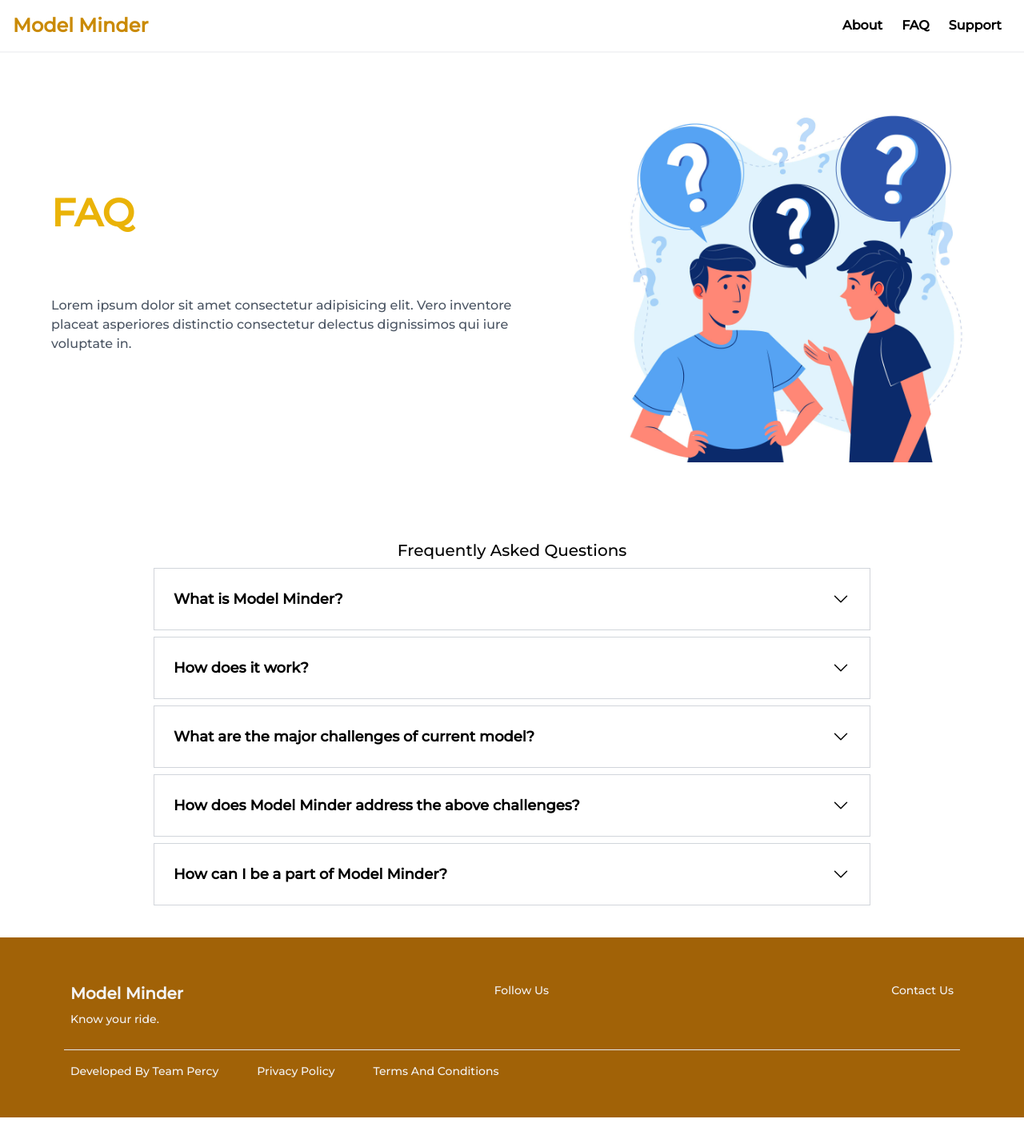
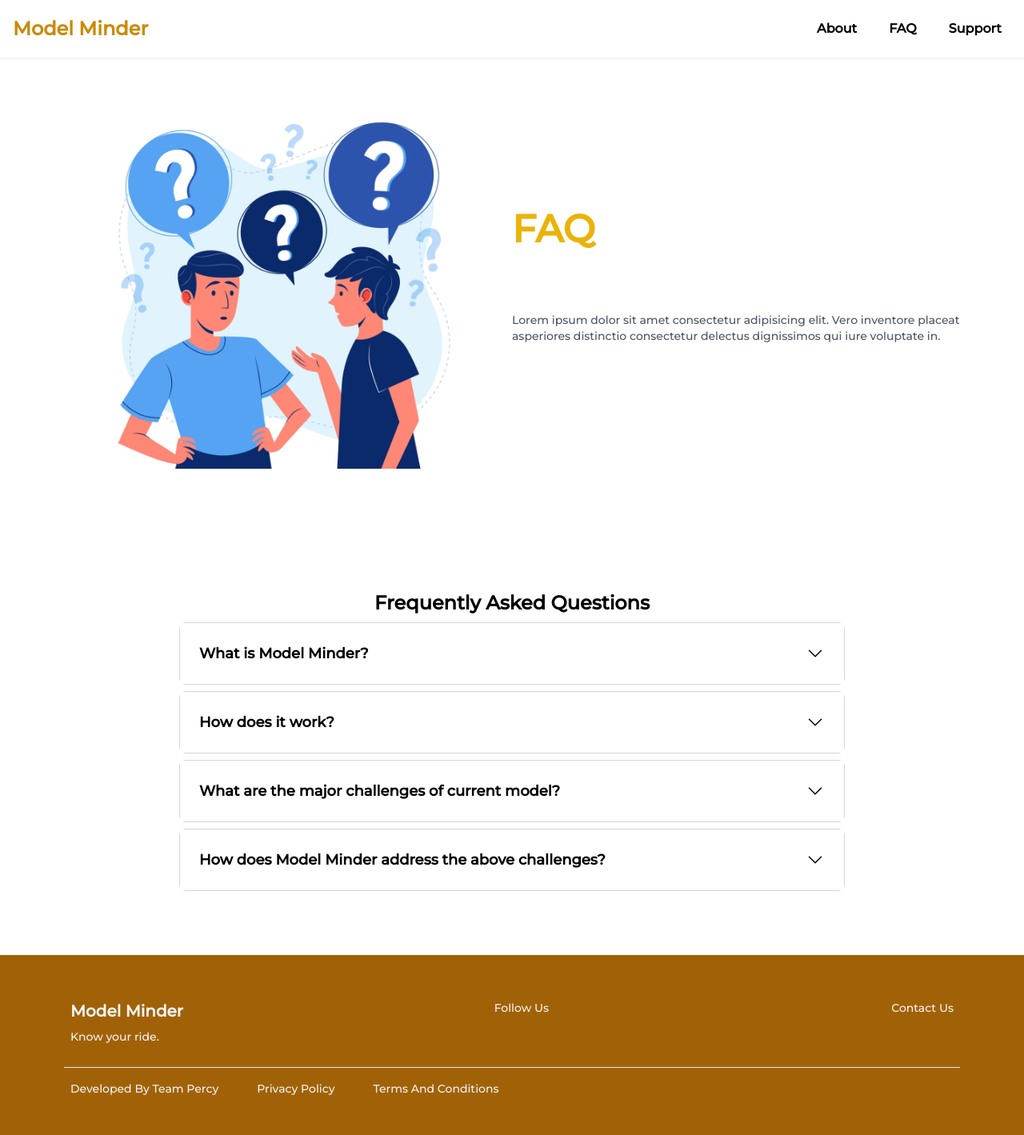
Before and after one commit to adityamadhab/model-minder, a React (Vite) app in the folder frontend/: page /faq in a window 1280 px wide. Shown: the whole page at 80% size. Before the commit the page ends 1397 px from the top, so only its background shows below. Built offline with nearby package versions, Linux system fonts and the light colour scheme.

Commit message:
Latest Commit

```diff
--- a/frontend/src/components/FAQLanding.jsx
+++ b/frontend/src/components/FAQLanding.jsx
@@ -1,19 +1,21 @@
 export function FAQLanding() {
     return (
-        <div className="flex flex-col md:flex-row items-center w-screen bg-white mb-8 p-8 md:p-16">
-            <div className="md:w-1/2 text-left md:mt-0 flex-col justify-evenly">
-                <h1 className="text-5xl text-yellow-500 mb-20 font-black">FAQ</h1>
-                <p className="text-md text-gray-600 mb-6">
+        <div className="flex flex-col md:flex-row items-center w-screen h-auto bg-white mb-8 p-8 md:p-16">
+            <div className="w-full md:w-1/2 flex justify-center mt-8 md:mt-0">
+                <img
+                    src="/faq.jpg"
+                    alt="FAQ"
+                    className="w-full max-w-xs md:max-w-md rounded-lg"
+                />
+            </div>
+            <div className="w-full md:w-1/2 text-left flex flex-col justify-center mt-8 md:mt-0">
+                <h1 className="text-3xl md:text-5xl text-yellow-500 mb-10 md:mb-20 font-black">
+                    FAQ
+                </h1>
+                <p className="text-sm md:text-md text-gray-600 mb-6 md:mb-8">
                     Lorem ipsum dolor sit amet consectetur adipisicing elit. Vero inventore placeat asperiores distinctio consectetur delectus dignissimos qui iure voluptate in.
                 </p>
             </div>
-            <div className="md:w-1/2 flex justify-end">
-                <img
-                    src="/faq.jpg"
-                    alt="Bike to Work"
-                    className="w-full max-w-md rounded-lg"
-                />
-            </div>
         </div>
-    )
+    );
 }
--- a/frontend/src/components/FAQSection.jsx
+++ b/frontend/src/components/FAQSection.jsx
@@ -10,33 +10,29 @@ export const FAQSection = () => {
     const faqData = [
         {
             question: 'What is Model Minder?',
-            answer: 'Lorem ipsum dolor sit amet consectetur adipisicing elit. Alias magnam amet similique facere adipisci consequuntur.'
+            answer: 'It is an AI based vehicle identification model. It\'s a pioneering project centered around utilizing the ResNet deep learning architecture for accurate vehicle identification.'
         },
         {
             question: 'How does it work?',
-            answer: 'Lorem ipsum dolor, sit amet consectetur adipisicing elit. Facilis saepe molestiae distinctio asperiores cupiditate consequuntur dolor ullam, iure eligendi harum eaque hic corporis debitis porro consectetur voluptate rem officiis architecto.'
+            answer: 'The user uploads an image, which undergoes optional OpenCV pre-processing before being analyzed by a ResNet model. The website then displays the image alongside a classification result, such as "motorcycle" with a confidence score.'
         },
         {
             question: 'What are the major challenges of current model?',
-            answer: 'Lorem ipsum dolor, sit amet consectetur adipisicing elit. Facilis saepe molestiae distinctio asperiores cupiditate consequuntur dolor ullam, iure eligendi harum eaque hic corporis debitis porro consectetur voluptate rem officiis architecto.'
+            answer: 'Training a ResNet model requires a large and well curated dataset of different vehicles. Acquiring and labeling this data can be resource intensive. While the model can achieve high accuracy, there\'s always a chance of misclassification, specially with challenging image or rare vehicle types.'
         },
         {
             question: 'How does Model Minder address the above challenges?',
-            answer: 'Lorem ipsum dolor, sit amet consectetur adipisicing elit. Facilis saepe molestiae distinctio asperiores cupiditate consequuntur dolor ullam, iure eligendi harum eaque hic corporis debitis porro consectetur voluptate rem officiis architecto.'
-        },
-        {
-            question: 'How can I be a part of Model Minder?',
-            answer: 'Lorem ipsum dolor, sit amet consectetur adipisicing elit. Facilis saepe molestiae distinctio asperiores cupiditate consequuntur dolor ullam, iure eligendi harum eaque hic corporis debitis porro consectetur voluptate rem officiis architecto.'
+            answer: 'Explore publicly available datasets like Kaggle, Open Images, or COCO for motorcycle images. Use OpenCV for data augmentation with transformations. Enable user contributions for image collection and labeling. Apply transfer learning with pre-trained ResNet models. Experiment with different ResNet variations and hyperparameters. Continuously retrain the model with new data for improved accuracy over time.'
         }
     ];
 
     return (
-        <div className="max-w-4xl mx-auto mt-4 mb-10">
-            <p className="text-center mt-6 text-xl">Frequently Asked Questions</p>
+        <div className="max-w-4xl mx-auto mt-4 mb-10 p-4 sm:p-6 lg:p-8">
+            <p className="text-center mt-6 text-xl lg:text-2xl font-bold">Frequently Asked Questions</p>
             {faqData.map((item, index) => (
-                <div key={index} className={`faq ${activeIndex === index ? 'border-none' : 'border border-gray-300'} my-2`}>
+                <div key={index} className={`faq my-2 ${activeIndex === index ? 'border-none' : 'border border-gray-300'} rounded-lg`}>
                     <button
-                        className={`accordion w-full p-6 flex justify-between items-center text-lg font-semibold focus:outline-none ${activeIndex === index ? 'bg-gray-100' : 'bg-white'} hover:bg-gray-100`}
+                        className={`accordion w-full p-4 sm:p-6 flex justify-between items-center text-left text-md sm:text-lg font-semibold focus:outline-none ${activeIndex === index ? 'bg-gray-100' : 'bg-white'} hover:bg-gray-100`}
                         onClick={() => toggleAccordion(index)}
                     >
                         {item.question}
@@ -44,8 +40,8 @@ export const FAQSection = () => {
                             <path strokeLinecap="round" strokeLinejoin="round" d="m19.5 8.25-7.5 7.5-7.5-7.5" />
                         </svg>
                     </button>
-                    <div className={`pannel overflow-hidden transition-max-height duration-200 ease-in-out ${activeIndex === index ? 'max-h-screen p-6 bg-gray-100' : 'max-h-0 p-0'}`}>
-                        <p className="text-gray-700 text-lg">{item.answer}</p>
+                    <div className={`pannel overflow-hidden transition-max-height duration-200 ease-in-out ${activeIndex === index ? 'max-h-screen p-4 sm:p-6 bg-gray-100' : 'max-h-0 p-0'}`}>
+                        <p className="text-gray-700 text-md sm:text-lg">{item.answer}</p>
                     </div>
                 </div>
             ))}
--- a/frontend/src/components/Header.jsx
+++ b/frontend/src/components/Header.jsx
@@ -1,17 +1,65 @@
-import React from 'react';
+import React, { useState } from 'react';
 import { Link } from 'react-router-dom';
 
 export const Header = () => {
+  const [isOpen, setIsOpen] = useState(false);
+
+  const toggleMenu = () => {
+    setIsOpen(!isOpen);
+  };
+
   return (
     <header className="w-screen text-white p-4 border-b-2 border-gray-100">
       <div className="container mx-auto flex justify-between items-center">
-        <Link to={'/'} className="text-2xl font-extrabold text-yellow-600 cursor-pointer">Model Minder</Link>
-        <nav>
-          <Link to="/about" className="text-black px-3 py-2 rounded hover:text-yellow-500 font-bold">About</Link>
-          <Link to="/faq" className="text-black px-3 py-2 rounded hover:text-yellow-500 font-bold">FAQ</Link>
-          <Link to="/support" className="text-black px-3 py-2 rounded hover:text-yellow-500 font-bold">Support</Link>
+        <Link to="/" className="text-2xl font-extrabold text-yellow-600 cursor-pointer">
+          Model Minder
+        </Link>
+        <button
+          onClick={toggleMenu}
+          className="md:hidden text-yellow-600 focus:outline-none"
+        >
+          <svg
+            className="w-6 h-6"
+            fill="none"
+            stroke="currentColor"
+            viewBox="0 0 24 24"
+            xmlns="http://www.w3.org/2000/svg"
+          >
+            <path
+              strokeLinecap="round"
+              strokeLinejoin="round"
+              strokeWidth="2"
+              d={isOpen ? "M6 18L18 6M6 6l12 12" : "M4 6h16M4 12h16M4 18h16"}
+            />
+          </svg>
+        </button>
+        <nav className="hidden md:flex space-x-4">
+          <Link to="/about" className="text-black px-3 py-2 rounded hover:text-yellow-500 font-bold">
+            About
+          </Link>
+          <Link to="/faq" className="text-black px-3 py-2 rounded hover:text-yellow-500 font-bold">
+            FAQ
+          </Link>
+          <Link to="/support" className="text-black px-3 py-2 rounded hover:text-yellow-500 font-bold">
+            Support
+          </Link>
         </nav>
       </div>
+      {isOpen && (
+        <div className="md:hidden">
+          <nav className="flex flex-col space-y-2 p-4 text-right">
+            <Link to="/about" className="text-black px-3 py-2 rounded hover:text-yellow-500 font-bold">
+              About
+            </Link>
+            <Link to="/faq" className="text-black px-3 py-2 rounded hover:text-yellow-500 font-bold">
+              FAQ
+            </Link>
+            <Link to="/support" className="text-black px-3 py-2 rounded hover:text-yellow-500 font-bold">
+              Support
+            </Link>
+          </nav>
+        </div>
+      )}
     </header>
   );
 };
--- a/frontend/src/components/Landing.jsx
+++ b/frontend/src/components/Landing.jsx
@@ -14,8 +14,7 @@ export const Landing = () => {
             <div className="md:w-1/2 text-right mt-8 md:mt-0 flex-col justify-end">
                 <h1 className="text-4xl font-bold text-gray-800 mb-4">Model Minder</h1>
                 <p className="text-md text-gray-600 mb-6">
-                    Lorem ipsum dolor sit amet, consectetur adipiscing elit. Sed do eiusmod tempor incididunt ut labore et dolore magna aliqua. Ut enim ad minim veniam.
-                </p>
+                    Our project is entitled “Model Minder”. It is a pioneering project centered around utilizing the ResNet deep learning architecture for accurate vehicle identification.                </p>
                 <Link to={'/about'} className="px-6 py-3 text-lg text-white bg-yellow-500 rounded hover:bg-yellow-600">
                     Read More
                 </Link>
```
Also changed, not shown: frontend/src/components/ChooseUs.jsx (+19 -11 lines), frontend/src/pages/AboutPage.jsx (+19 -15 lines).
